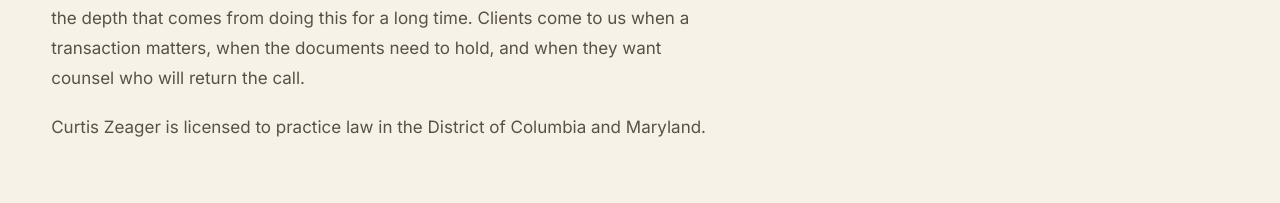
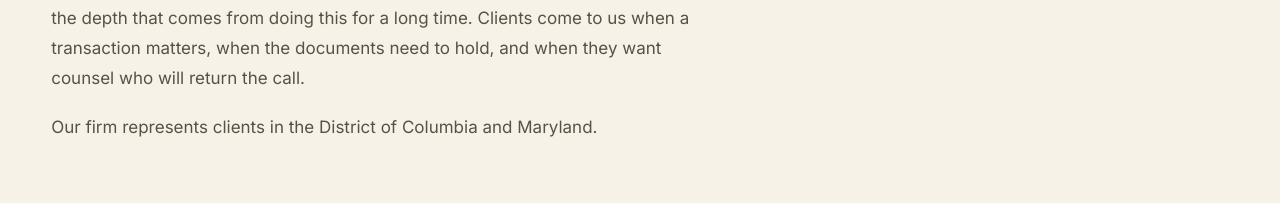
Before and after one commit to tjcandesign/bainbridge-law, a Next.js app: page /about in a window 1280 px wide. Shown: the part 810-1013 px from the top of the page. Built offline with nearby package versions, Linux system fonts and the light colour scheme.

Commit message:
Auto-commit changes

```diff
--- a/src/app/about/page.tsx
+++ b/src/app/about/page.tsx
@@ -74,8 +74,8 @@ export default function About() {
             return the call.
           </p>
           <p>
-            Curtis Zeager is licensed to practice law in the District of
-            Columbia and Maryland.
+            Our firm represents clients in the District of Columbia and
+            Maryland.
           </p>
         </div>
       </section>
```
